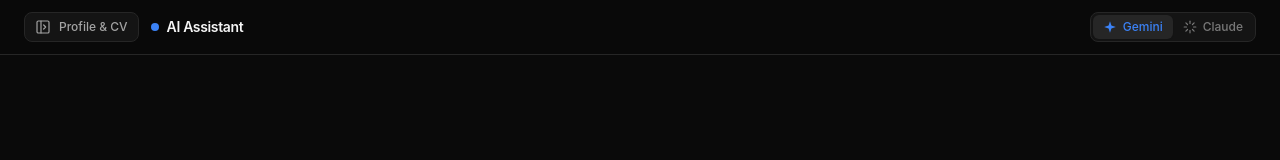
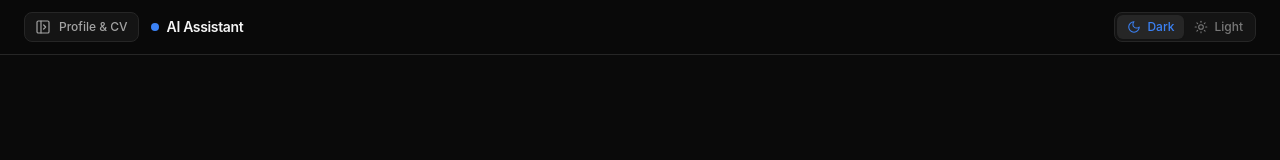
Before and after one commit to mramdhani/ai-portofolio, a Next.js app: page / in a window 1280 px wide. Shown: the top 160 px of the page. Built offline with nearby package versions, Linux system fonts and the light colour scheme.

Commit message:
toggle theme

```diff
--- a/src/components/ThemeToggle.tsx
+++ b/src/components/ThemeToggle.tsx
@@ -7,7 +7,7 @@ export function ThemeToggle() {
 
   return (
     <div
-      className="inline-flex items-center p-0.5 rounded-lg border transition-colors"
+      className="inline-flex items-center p-0.5 rounded-lg border transition-colors shadow-2xs"
       style={{
         backgroundColor: "var(--theme-toggle-bg)",
         borderColor: "var(--border-app)",
@@ -27,17 +27,21 @@ export function ThemeToggle() {
           color:
             theme === "gemini" ? "var(--accent)" : "var(--text-secondary)",
         }}
-        title="Gemini Theme (Dark)"
+        title="Dark Mode"
       >
         <svg
           className="w-3.5 h-3.5"
           viewBox="0 0 24 24"
-          fill="currentColor"
+          fill="none"
+          stroke="currentColor"
+          strokeWidth={1.8}
+          strokeLinecap="round"
+          strokeLinejoin="round"
           aria-hidden="true"
         >
-          <path d="M12 2L14.4 9.6L22 12L14.4 14.4L12 22L9.6 14.4L2 12L9.6 9.6L12 2Z" />
+          <path d="M12 3a6 6 0 0 0 9 9 9 9 0 1 1-9-9Z" />
         </svg>
-        <span>Gemini</span>
+        <span>Dark</span>
       </button>
 
       <button
@@ -52,28 +56,29 @@ export function ThemeToggle() {
           color:
             theme === "claude" ? "var(--accent)" : "var(--text-secondary)",
         }}
-        title="Claude Theme (Clean Light)"
+        title="Light Mode"
       >
         <svg
           className="w-3.5 h-3.5"
           viewBox="0 0 24 24"
           fill="none"
           stroke="currentColor"
-          strokeWidth={2}
+          strokeWidth={1.8}
           strokeLinecap="round"
           strokeLinejoin="round"
           aria-hidden="true"
         >
-          <line x1="12" y1="2" x2="12" y2="6" />
-          <line x1="12" y1="18" x2="12" y2="22" />
-          <line x1="4.93" y1="4.93" x2="7.76" y2="7.76" />
-          <line x1="16.24" y1="16.24" x2="19.07" y2="19.07" />
-          <line x1="2" y1="12" x2="6" y2="12" />
-          <line x1="18" y1="12" x2="22" y2="12" />
-          <line x1="4.93" y1="19.07" x2="7.76" y2="16.24" />
-          <line x1="16.24" y1="7.76" x2="19.07" y2="4.93" />
+          <circle cx="12" cy="12" r="4" />
+          <path d="M12 2v2" />
+          <path d="M12 20v2" />
+          <path d="m4.93 4.93 1.41 1.41" />
+          <path d="m17.66 17.66 1.41 1.41" />
+          <path d="M2 12h2" />
+          <path d="M20 12h2" />
+          <path d="m6.34 17.66-1.41 1.41" />
+          <path d="m19.07 4.93-1.41 1.41" />
         </svg>
-        <span>Claude</span>
+        <span>Light</span>
       </button>
     </div>
   );
```
Also changed, not shown: src/context/ThemeContext.tsx (line endings or trailing spaces).
